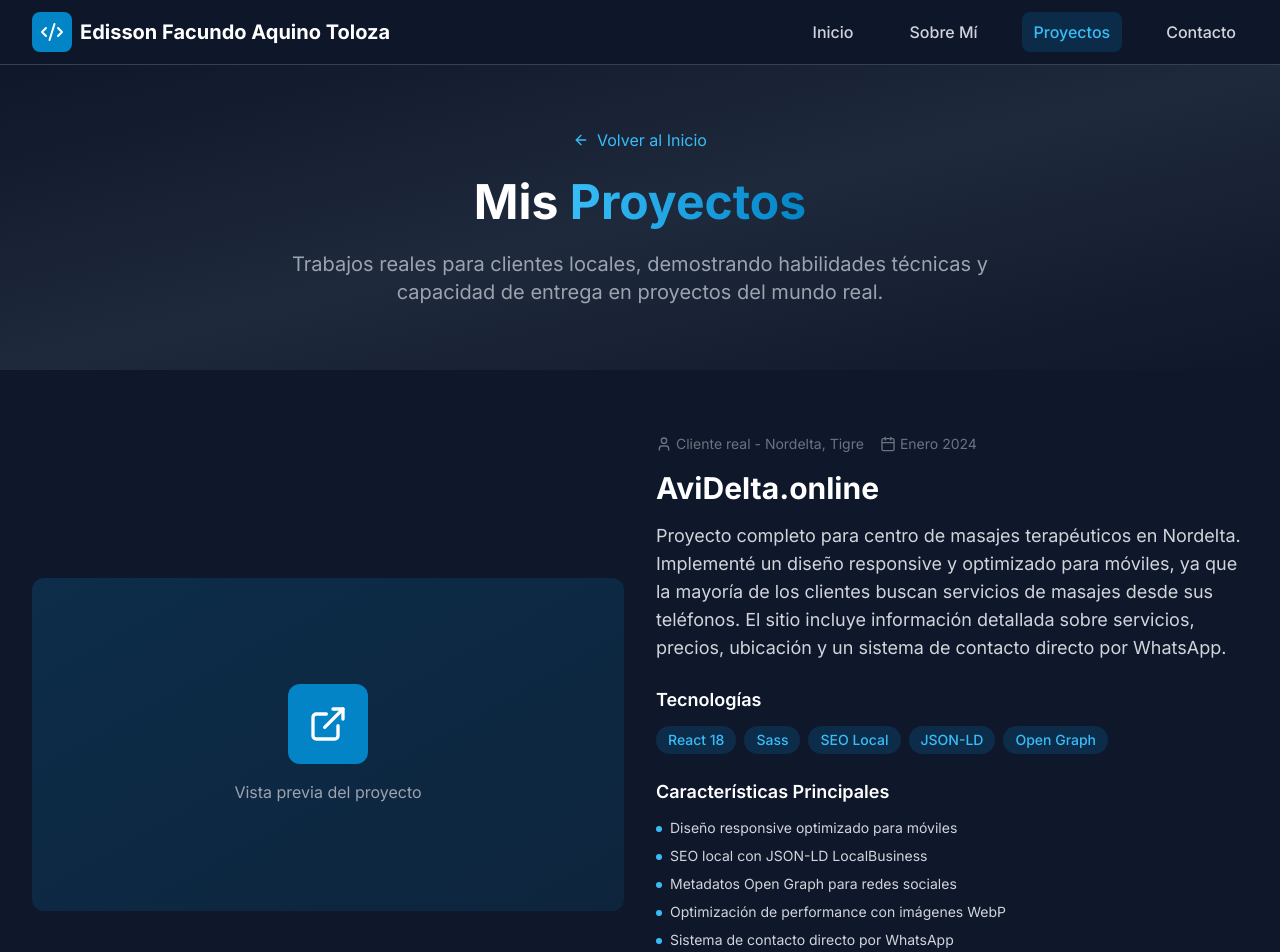
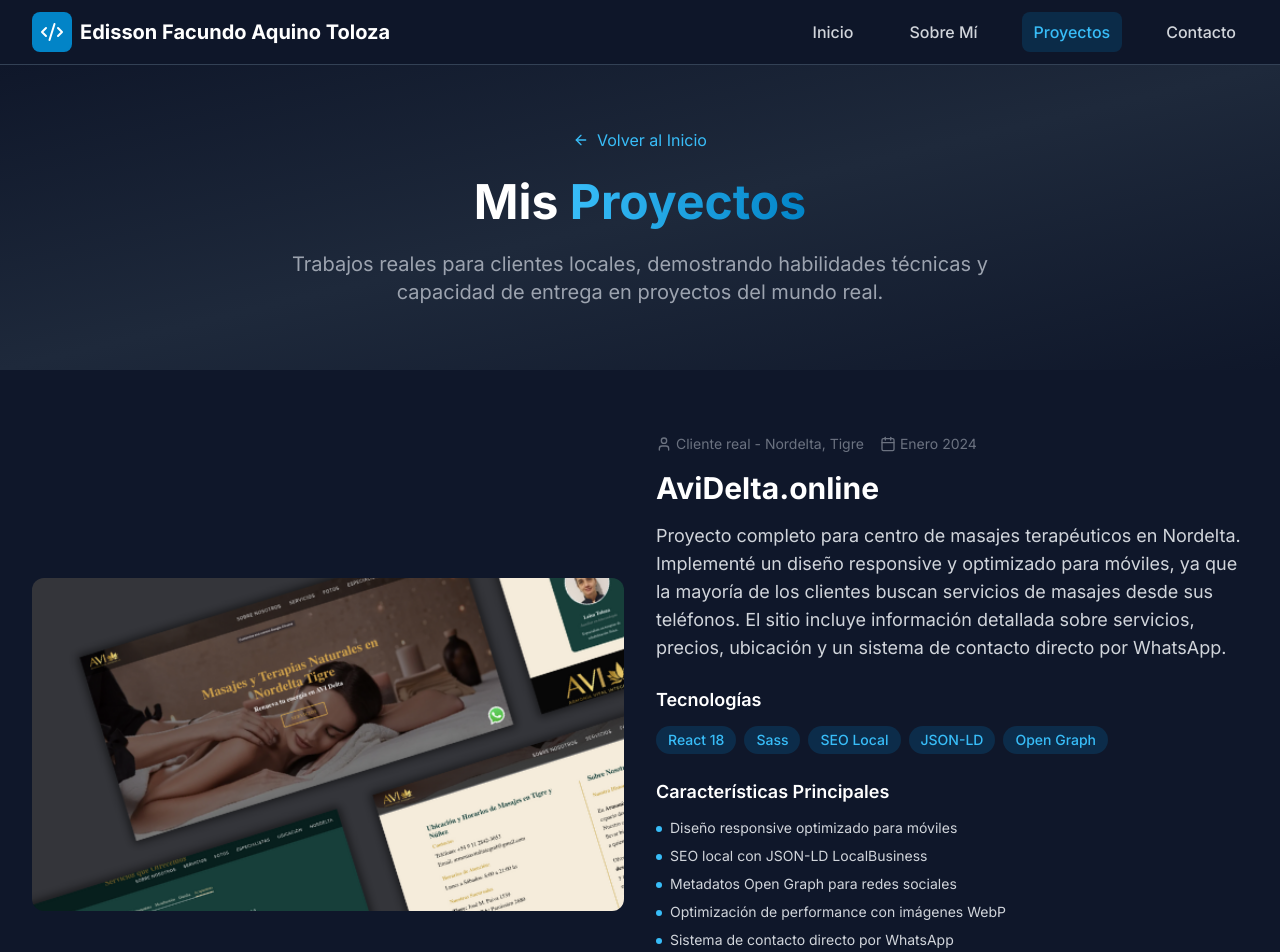
Before and after one commit to AquinoEdissonFacundo/Porfolio, a React (Vite) app: page /proyectos in a window 1280 px wide. Shown: the top 952 px of the page. Built offline with nearby package versions, Linux system fonts and the light colour scheme.

Commit message:
CorrecciÃ³n de imÃ¡genes de proyectos: rutas actualizadas y fallback implementado

```diff
--- a/src/pages/Projects.tsx
+++ b/src/pages/Projects.tsx
@@ -1,3 +1,4 @@
+import React from 'react'
 import { motion } from 'framer-motion'
 import { ExternalLink, Github, Calendar, User, ArrowLeft } from 'lucide-react'
 import { Link } from 'react-router-dom'
@@ -10,7 +11,7 @@ const Projects = () => {
       title: 'AviDelta.online',
       description: 'Sitio web completo para centro de masajes en Nordelta y Tigre. Desarrollado con enfoque en conversión por WhatsApp y SEO local para atraer clientes de la zona. (Proyecto completado - dominio no renovado)',
       longDescription: 'Proyecto completo para centro de masajes terapéuticos en Nordelta. Implementé un diseño responsive y optimizado para móviles, ya que la mayoría de los clientes buscan servicios de masajes desde sus teléfonos. El sitio incluye información detallada sobre servicios, precios, ubicación y un sistema de contacto directo por WhatsApp.',
-      image: '/projects/avi-preview.jpg',
+      image: '/ProyectoAvi.png',
       technologies: ['React 18', 'Sass', 'SEO Local', 'JSON-LD', 'Open Graph'],
       liveUrl: '#',
       githubUrl: '#',
@@ -40,7 +41,7 @@ const Projects = () => {
       title: 'StronMuebles.com',
       description: 'Catálogo de mueblería con integración a WordPress para gestión de productos. Incluye sistema de rutas personalizado y sitemap automático para SEO.',
       longDescription: 'E-commerce completo para mueblería en Tigre. Desarrollé un sistema de catálogo dinámico que se conecta con WordPress para la gestión de productos, permitiendo al cliente actualizar inventario fácilmente. Implementé un sistema de rutas personalizado sin usar React Router para mayor control sobre la navegación y SEO.',
-      image: '/projects/muebleria-preview.jpg',
+      image: '/ProyectoMuebleria.png',
       technologies: ['React 18', 'TypeScript', 'WordPress REST API', 'Sitemap', 'Context API'],
       liveUrl: 'https://stronmuebles.com',
       githubUrl: '#',
@@ -120,14 +121,31 @@ const Projects = () => {
                   {/* Project Image */}
                   <div className={`${index % 2 === 1 ? 'lg:order-2' : ''}`}>
                     <div className="relative overflow-hidden rounded-xl bg-gradient-to-br from-primary-600/20 to-primary-800/20 aspect-video">
-                      <div className="absolute inset-0 flex items-center justify-center">
-                        <div className="text-center space-y-4">
-                          <div className="w-20 h-20 bg-primary-600 rounded-xl mx-auto flex items-center justify-center">
-                            <ExternalLink className="w-10 h-10 text-white" />
-                          </div>
-                          <p className="text-gray-400">Vista previa del proyecto</p>
-                        </div>
-                      </div>
+                      <img
+                        src={project.image}
+                        alt={`Vista previa de ${project.title}`}
+                        className="w-full h-full object-cover"
+                        onError={(e) => {
+                          // Fallback si la imagen no carga
+                          const target = e.target as HTMLImageElement;
+                          target.style.display = 'none';
+                          const parent = target.parentElement;
+                          if (parent) {
+                            parent.innerHTML = `
+                              <div class="absolute inset-0 flex items-center justify-center">
+                                <div class="text-center space-y-4">
+                                  <div class="w-20 h-20 bg-primary-600 rounded-xl mx-auto flex items-center justify-center">
+                                    <svg class="w-10 h-10 text-white" fill="none" stroke="currentColor" viewBox="0 0 24 24">
+                                      <path stroke-linecap="round" stroke-linejoin="round" stroke-width="2" d="M10 6H6a2 2 0 00-2 2v10a2 2 0 002 2h10a2 2 0 002-2v-4M14 4h6m0 0v6m0-6L10 14"></path>
+                                    </svg>
+                                  </div>
+                                  <p class="text-gray-400">Vista previa del proyecto</p>
+                                </div>
+                              </div>
+                            `;
+                          }
+                        }}
+                      />
                     </div>
                   </div>
 
```
